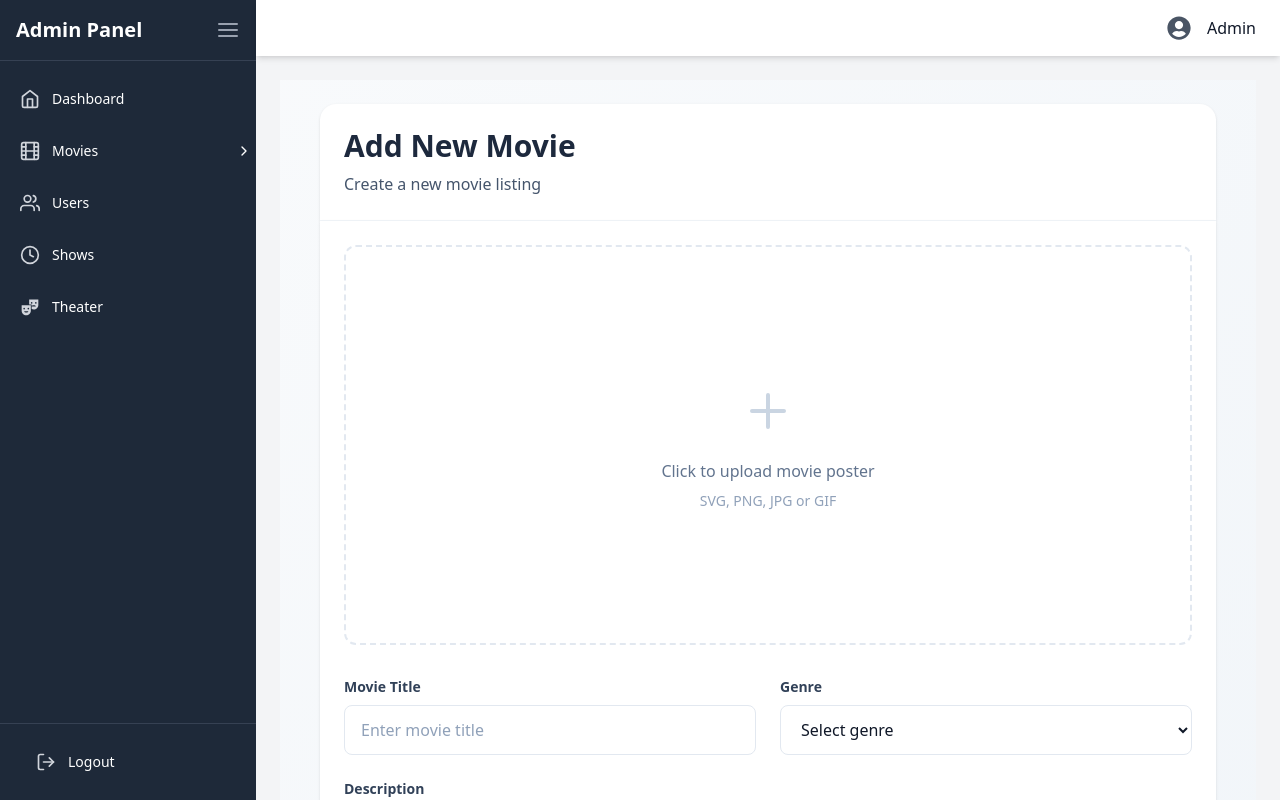
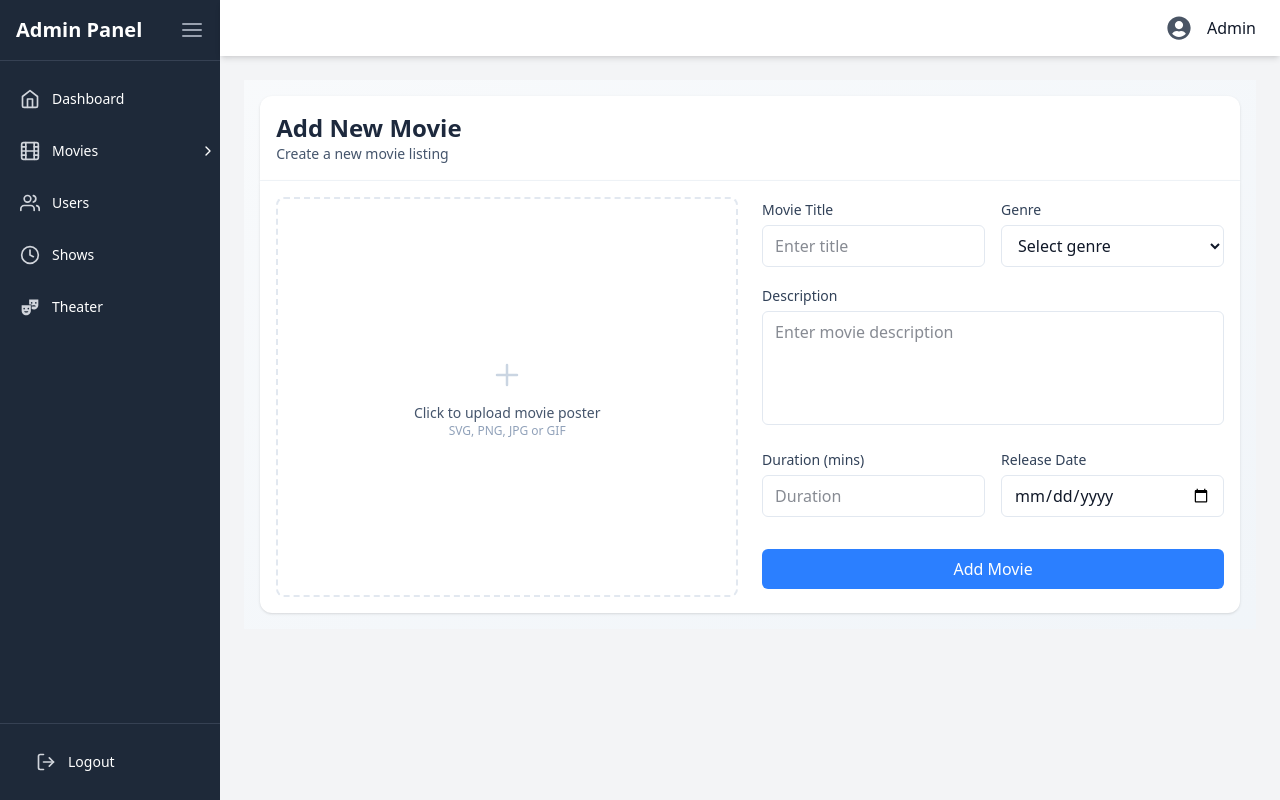
Before and after one commit to Abhishektharu/movie-booking, a React (Vite) app in the folder frontend/: page /admin/movies/add in a window 1280 px wide. Shown: the top 800 px of the page. Built offline with nearby package versions, Linux system fonts and the light colour scheme; sample sign-in values are in the browser's storage.

Commit message:
added fix ui add movie, dashboard table limit 5

```diff
--- a/frontend/src/Dashboard/AdminDashboard.jsx
+++ b/frontend/src/Dashboard/AdminDashboard.jsx
@@ -87,7 +87,7 @@ const AdminDashboard = () => {
   }
 
   return (
-    <div className="p-6 min-h-screen bg-gray-100">
+    <div className="p-6  bg-gray-100">
       <h1 className="text-3xl font-bold mb-6">Admin Dashboard</h1>
 
       {/* Statistics Cards */}
@@ -143,7 +143,7 @@ const AdminDashboard = () => {
 
         {/* Recent Bookings Table */}
         <div className="bg-white rounded-xl shadow-md p-6 w-full lg:w-1/2">
-          <h2 className="text-xl font-semibold mb-4">Recent Bookings</h2>
+          <h2 className="text-xl font-semibold mb-4">Recent Shows</h2>
           <div className="overflow-x-auto">
             <table className="min-w-full border border-gray-200 rounded-lg">
               <thead className="bg-gray-50">
@@ -158,8 +158,8 @@ const AdminDashboard = () => {
               <tbody className="divide-y divide-gray-200">
                 {showTimes.map((item, index) => (
                   <tr key={index} className="hover:bg-gray-50">
-                    <td className="px-6 py-4 whitespace-nowrap text-sm text-gray-500">{item.id}</td>
-                    <td className="px-6 py-4 whitespace-nowrap text-sm text-gray-900">{item.movie_id}</td>
+                    <td className="px-6 py-4 whitespace-nowrap text-sm text-gray-500">{index + 1}</td>
+                    <td className="px-6 py-4 whitespace-nowrap text-sm text-gray-900">{item.title}</td>
                     <td className="px-6 py-4 whitespace-nowrap text-sm text-gray-500">RS {item.price}</td>
                     <td className="px-6 py-4 whitespace-nowrap text-sm text-gray-500">{showDate(item.show_date)}</td>
                     <td className="px-6 py-4 whitespace-nowrap text-sm text-gray-500">{item.show_time}</td>
--- a/frontend/src/pages/AddMovie/AddMovie.jsx
+++ b/frontend/src/pages/AddMovie/AddMovie.jsx
@@ -65,79 +65,68 @@ const AddMovie = () => {
   };
 
   return (
-    <div className="min-h-screen bg-gradient-to-br from-slate-50 to-slate-100 p-4 md:p-6">
-      <div className="max-w-4xl mx-auto">
-        {/* Header Section */}
-        <div className="bg-white rounded-t-2xl shadow-sm p-6 border-b border-slate-100">
-          <h2 className="text-3xl font-bold text-slate-800">Add New Movie</h2>
-          <p className="mt-2 text-slate-600">Create a new movie listing</p>
+    <div className=" bg-gradient-to-br from-slate-50 to-slate-100 p-4">
+      <div className="max-w-6xl mx-auto">
+        {/* More compact header */}
+        <div className="bg-white rounded-t-xl shadow-sm p-4 border-b border-slate-100">
+          <h2 className="text-2xl font-bold text-slate-800">Add New Movie</h2>
+          <p className="text-sm text-slate-600">Create a new movie listing</p>
         </div>
 
-        {/* Main Form Section */}
-        <div className="bg-white rounded-b-2xl shadow-sm p-6 space-y-8">
-          {/* Image Upload Section */}
+        <div className="bg-white rounded-b-xl shadow-sm p-4">
+          <div className="grid grid-cols-1 lg:grid-cols-2 gap-6">
+            {/* Left Side - More compact image upload */}
             <div className="w-full">
               {previewUrl ? (
                 <div className="relative group">
                   <img
                     src={previewUrl}
                     alt="Preview"
-                  className="w-full h-[400px] object-cover rounded-xl shadow-sm"
+                    className="w-full h-[400px] object-cover rounded-lg shadow-sm"
                   />
-                <div className="absolute inset-0 bg-black/50 opacity-0 group-hover:opacity-100 transition-opacity duration-200 rounded-xl flex items-center justify-center">
-                  <label className="px-4 py-2 bg-white rounded-lg shadow-lg cursor-pointer hover:bg-slate-50 transition-colors">
+                  <div className="absolute inset-0 bg-black/50 opacity-0 group-hover:opacity-100 transition-opacity duration-200 rounded-lg flex items-center justify-center">
+                    <label className="px-3 py-2 bg-white rounded-md shadow cursor-pointer hover:bg-slate-50">
                       Change Image
-                    <input
-                      type="file"
-                      name="image"
-                      accept="image/*"
-                      onChange={handleFileChange}
-                      className="hidden"
-                    />
+                      <input type="file" name="image" accept="image/*" onChange={handleFileChange} className="hidden"/>
                     </label>
                   </div>
                 </div>
               ) : (
-              <label className="border-2 border-dashed border-slate-200 rounded-xl p-8 flex flex-col items-center justify-center h-[400px] cursor-pointer hover:border-slate-300 transition-colors">
-                <svg className="w-16 h-16 text-slate-300" fill="none" stroke="currentColor" viewBox="0 0 24 24">
+                <label className="border-2 border-dashed border-slate-200 rounded-lg p-6 flex flex-col items-center justify-center h-[400px] cursor-pointer hover:border-slate-300">
+                  <svg className="w-10 h-10 text-slate-300" fill="none" stroke="currentColor" viewBox="0 0 24 24">
                     <path strokeLinecap="round" strokeLinejoin="round" strokeWidth="1.5" d="M12 6v6m0 0v6m0-6h6m-6 0H6" />
                   </svg>
-                <p className="mt-4 text-slate-500 font-medium">Click to upload movie poster</p>
-                <p className="mt-2 text-sm text-slate-400">SVG, PNG, JPG or GIF</p>
-                <input
-                  type="file"
-                  name="image"
-                  accept="image/*"
-                  onChange={handleFileChange}
-                  className="hidden"
-                />
+                  <p className="mt-2 text-sm font-medium text-slate-600">Click to upload movie poster</p>
+                  <p className="text-xs text-slate-400">SVG, PNG, JPG or GIF</p>
+                  <input type="file" name="image" accept="image/*" onChange={handleFileChange} className="hidden"/>
                 </label>
               )}
             </div>
 
-          {/* Form Fields */}
-          <form onSubmit={handleSubmit} className="space-y-6">
-            <div className="grid grid-cols-1 md:grid-cols-2 gap-6">
+            {/* Right Side - More compact form */}
             <div>
-                <label className="block mb-2 text-sm font-semibold text-slate-700">Movie Title</label>
+              <form onSubmit={handleSubmit} className="space-y-4">
+                <div className="grid grid-cols-2 gap-4">
+                  {/* Title and Genre in same row */}
+                  <div className="col-span-2 sm:col-span-1">
+                    <label className="text-sm font-medium text-slate-700">Movie Title</label>
                     <input
                       type="text"
                       name="title"
-                  placeholder="Enter movie title"
+                      placeholder="Enter title"
                       onChange={handleChange}
                       required
-                  className="w-full px-4 py-3 rounded-lg border border-slate-200 focus:ring-2 focus:ring-blue-500 focus:border-transparent placeholder-slate-400 transition-all"
+                      className="mt-1 w-full px-3 py-2 rounded-md border border-slate-200 focus:ring-1 focus:ring-blue-500"
                     />
                   </div>
-
-              <div>
-                <label className="block mb-2 text-sm font-semibold text-slate-700">Genre</label>
+                  <div className="col-span-2 sm:col-span-1">
+                    <label className="text-sm font-medium text-slate-700">Genre</label>
                     <select
                       name="genre"
                       onChange={handleChange}
                       value={movieData.genre}
                       required
-                  className="w-full px-4 py-3 rounded-lg border border-slate-200 focus:ring-2 focus:ring-blue-500 focus:border-transparent bg-white transition-all"
+                      className="mt-1 w-full px-3 py-2 rounded-md border border-slate-200 focus:ring-1 focus:ring-blue-500 bg-white"
                     >
                       <option value="">Select genre</option>
                       {genres.map((genre) => (
@@ -147,48 +136,49 @@ const AddMovie = () => {
                   </div>
                 </div>
 
+                {/* Description */}
                 <div>
-              <label className="block mb-2 text-sm font-semibold text-slate-700">Description</label>
+                  <label className="text-sm font-medium text-slate-700">Description</label>
                   <textarea
                     name="description"
                     placeholder="Enter movie description"
                     onChange={handleChange}
                     required
                     rows="4"
-                className="w-full px-4 py-3 rounded-lg border border-slate-200 focus:ring-2 focus:ring-blue-500 focus:border-transparent placeholder-slate-400 transition-all resize-none"
+                    className="mt-1 w-full px-3 py-2 rounded-md border border-slate-200 focus:ring-1 focus:ring-blue-500 resize-none"
                   />
                 </div>
 
-            <div className="grid grid-cols-1 md:grid-cols-2 gap-6">
+                {/* Duration and Release Date in same row */}
+                <div className="grid grid-cols-2 gap-4">
                   <div>
-                <label className="block mb-2 text-sm font-semibold text-slate-700">Duration (mins)</label>
+                    <label className="text-sm font-medium text-slate-700">Duration (mins)</label>
                     <input
                       type="number"
                       name="duration"
-                  placeholder="Enter duration"
+                      placeholder="Duration"
                       min="1"
                       onChange={handleChange}
                       required
-                  className="w-full px-4 py-3 rounded-lg border border-slate-200 focus:ring-2 focus:ring-blue-500 focus:border-transparent placeholder-slate-400 transition-all"
+                      className="mt-1 w-full px-3 py-2 rounded-md border border-slate-200 focus:ring-1 focus:ring-blue-500"
                     />
                   </div>
-
                   <div>
-                <label className="block mb-2 text-sm font-semibold text-slate-700">Release Date</label>
+                    <label className="text-sm font-medium text-slate-700">Release Date</label>
                     <input
                       type="date"
                       name="release_date"
                       onChange={handleChange}
                       min={today}
                       required
-                  className="w-full px-4 py-3 rounded-lg border border-slate-200 focus:ring-2 focus:ring-blue-500 focus:border-transparent text-slate-700 transition-all"
+                      className="mt-1 w-full px-3 py-2 rounded-md border border-slate-200 focus:ring-1 focus:ring-blue-500"
                     />
                   </div>
                 </div>
 
                 <button
                   type="submit"
-              className="w-full bg-blue-500 hover:bg-blue-600 active:bg-blue-700 text-white font-semibold py-4 px-6 rounded-lg transition-colors duration-200 shadow-sm hover:shadow-md"
+                  className="w-full bg-blue-500 hover:bg-blue-600 text-white font-medium py-2 px-4 rounded-md transition-colors duration-200 mt-4"
                 >
                   Add Movie
                 </button>
@@ -196,6 +186,8 @@ const AddMovie = () => {
             </div>
           </div>
         </div>
+      </div>
+    </div>
   );
 };
 
--- a/frontend/src/pages/Show/AddShowtime.jsx
+++ b/frontend/src/pages/Show/AddShowtime.jsx
@@ -84,7 +84,7 @@ const AddShowtime = () => {
   };
 
   return (
-    <div className="min-h-screen bg-gradient-to-br from-gray-50 to-gray-100 p-4 md:p-6">
+    <div className="bg-gradient-to-br from-gray-50 to-gray-100 p-4 md:p-6">
       <div className="max-w-2xl mx-auto">
         {/* Header Card */}
         <div className="bg-white rounded-t-2xl shadow-sm p-6 border-b border-gray-100">
```
Also changed, not shown: 2 other files (tests, documents, lock files or other folders). Lines whose indentation alone changed are shown as unchanged.
